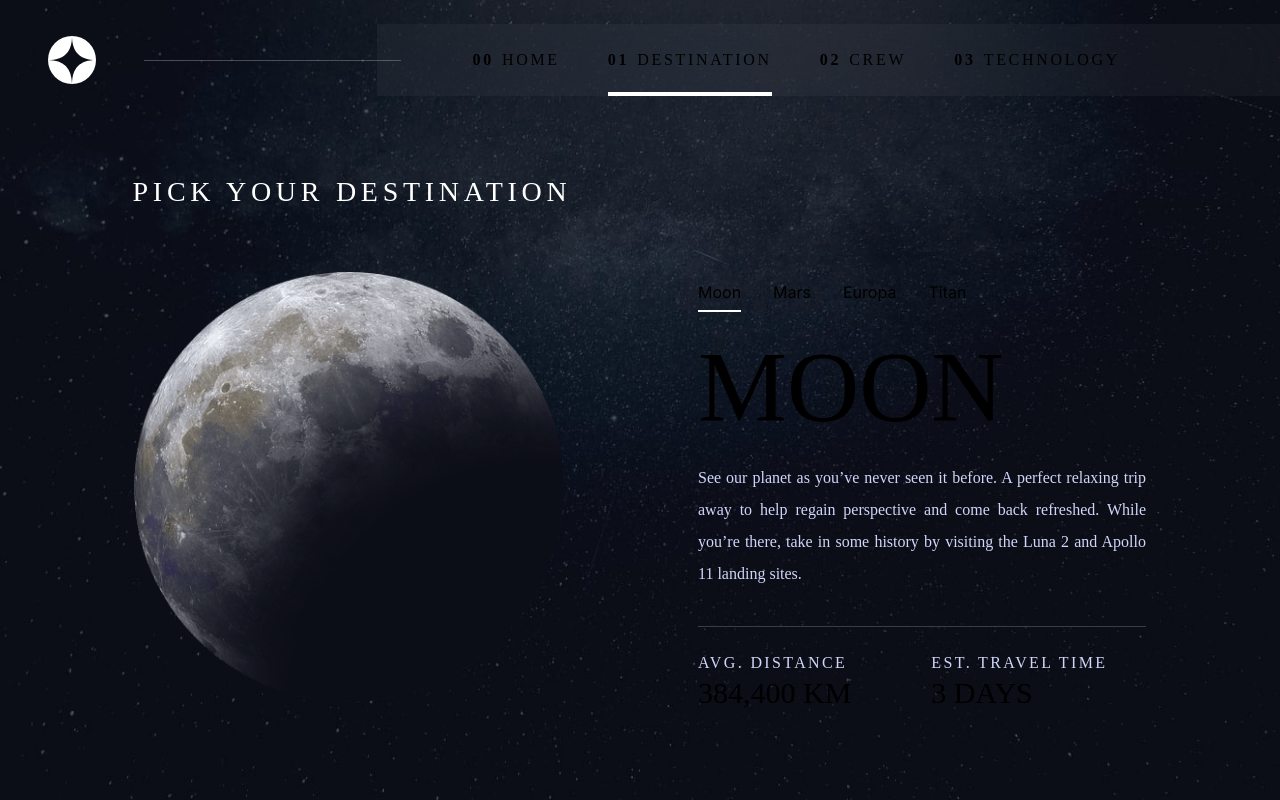
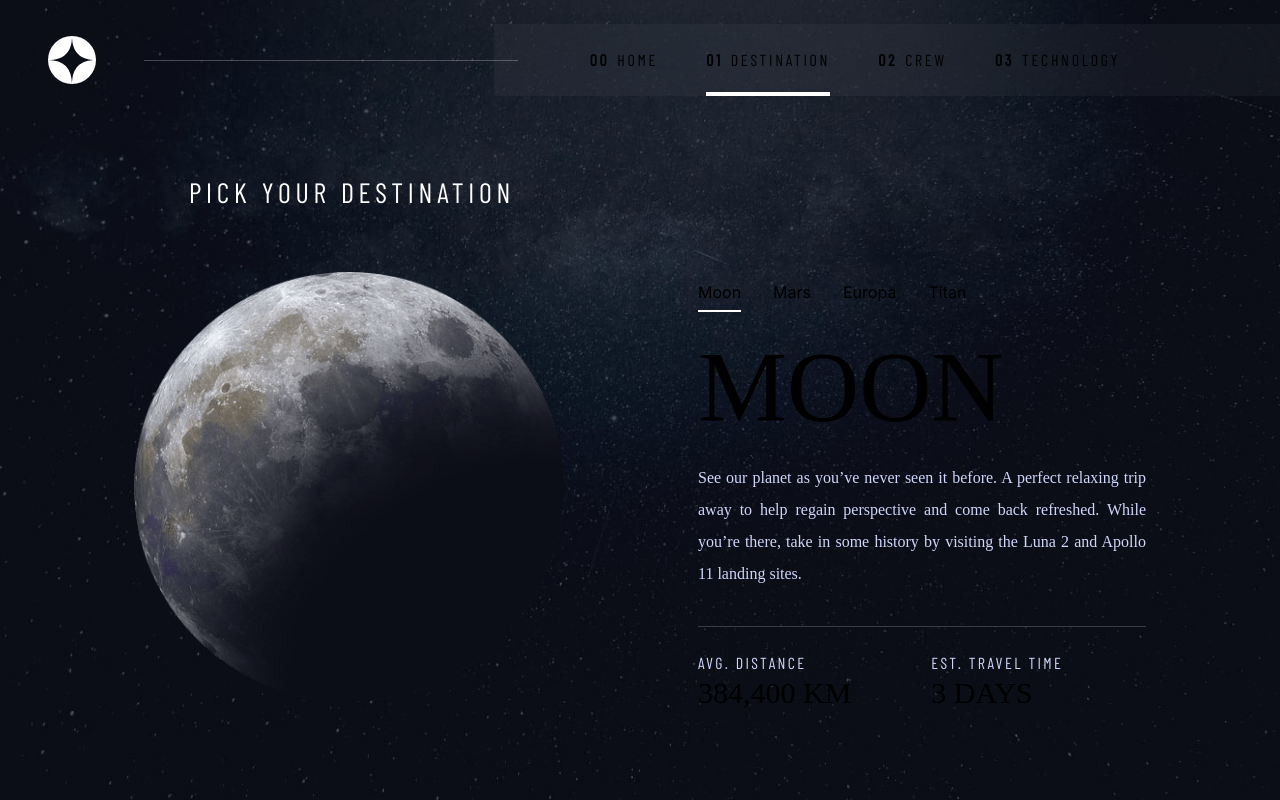
Before and after one commit to quoctienkt/quoctienkt, a Next.js app: page /test/previews/space-tourism-layout/destination in a window 1280 px wide. Built offline with nearby package versions, Linux system fonts and the light colour scheme.

Commit message:
enhancement/space-tourism-layout-responsive

```diff
--- a/src/app/previews/space-tourism-layout/Navbar.module.css
+++ b/src/app/previews/space-tourism-layout/Navbar.module.css
@@ -1,5 +1,5 @@
 .navbar {
-  @apply basis-24 flex-none z-10;
+  @apply basis-24 flex-none z-20;
   @apply flex flex-row w-full justify-between pt-6 items-center;
 
   .appLogo {
@@ -18,7 +18,7 @@
     position: relative;
 
     &::after {
-      content: '';
+      content: "";
       position: absolute;
       display: block;
       left: 0;
@@ -58,7 +58,7 @@
     }
   }
 
-  /* responsive */
+  /* responsive tablet */
   @apply max-lg:pt-0;
 
   .line {
@@ -70,8 +70,38 @@
 
     & > li {
       .navItemMarker {
-        @apply max-lg:hidden;
+        @apply sm:max-lg:hidden;
       }
     }
   }
+
+  /* responsive mobile */
+  .hamburger {
+    @apply hidden;
+    @apply max-sm:flex w-36 h-full cursor-pointer justify-center items-center;
+
+    img {
+      @apply w-12 p-2 hover:bg-slate-500 rounded-sm;
+    }
+  }
+  .navbarToggleClose {
+    @apply hidden;
+    @apply max-sm:flex w-36 h-full cursor-pointer justify-center items-center z-[61];
+  }
+  .backdrop {
+    @apply hidden;
+    @apply max-sm:block max-sm:fixed max-sm:left-0 max-sm:right-0 max-sm:top-0 max-sm:bottom-0 z-40;
+  }
+  .navLinks {
+    @apply max-sm:hidden;
+    @apply max-sm:fixed max-sm:right-0 max-sm:top-0 max-sm:bottom-0 max-sm:w-[250px] max-sm:z-[60] max-sm:gap-8;
+    @apply max-sm:h-screen max-sm:flex-col max-sm:pt-32;
+    &.navbarOpen {
+      @apply max-sm:flex;
+    }
+
+    & > li {
+      @apply max-sm:pb-2;
+    }
+  }
 }
--- a/src/app/previews/space-tourism-layout/Navbar.tsx
+++ b/src/app/previews/space-tourism-layout/Navbar.tsx
@@ -1,15 +1,26 @@
-"use client"
+"use client";
 
 import { AppImage } from "@/components/core_components/image/Image";
 import styles from "./Navbar.module.css";
 import Link from "next/link";
-import { useAtom } from 'jotai'
+import { useAtom } from "jotai";
 import { navItemActiveAtom } from "./SpaceTourismLayout";
-import { toggle } from "@/utils/toggle";
+import { classes, toggle } from "@/utils/toggle";
+import { useState } from "react";
 
 const appPrefix = "/previews/space-tourism-layout";
+
 export function Navbar() {
-  const [navItemActive, setNavItemActive] = useAtom(navItemActiveAtom) ;
+  const [navItemActive, setNavItemActive] = useAtom(navItemActiveAtom);
+  const [navbarOpen, setNavbarOpen] = useState<boolean>(false);
+  const handleHamburgerClicked = (): void => {
+    setNavbarOpen(true);
+  };
+
+  const closeNavbarToggle = (): void => {
+    setNavbarOpen(false);
+  };
+
   return (
     <>
       <nav className={styles.navbar}>
@@ -24,13 +35,59 @@ export function Navbar() {
 
         <div className={styles.line}></div>
 
-        <ol className={styles.navLinks}>
-          <li className={toggle(navItemActive === "home", styles.navLinkActive)}>
+        {!navbarOpen && (
+          <div
+            className={styles.hamburger}
+            onClick={() => handleHamburgerClicked()}
+          >
+            <AppImage
+              alt="Icon hamburger"
+              src="/previews/space-tourism-layout/assets/shared/icon-hamburger.svg"
+              width={24}
+              height={22}
+            ></AppImage>
+          </div>
+        )}
+        {navbarOpen && (
+          <>
+            <div
+              className={styles.navbarToggleClose}
+              onClick={() => closeNavbarToggle()}
+            >
+              <AppImage
+                alt="Icon close"
+                src="/previews/space-tourism-layout/assets/shared/icon-close.svg"
+                width={24}
+                height={22}
+              ></AppImage>
+            </div>
+            <div
+              className={styles.backdrop}
+              onClick={() => closeNavbarToggle()}
+            ></div>
+          </>
+        )}
+        <ol
+          className={classes(
+            styles.navLinks,
+            toggle(navbarOpen, styles.navbarOpen)
+          )}
+        >
+          <li
+            className={toggle(navItemActive === "home", styles.navLinkActive)}
+            onClick={() => closeNavbarToggle()}
+          >
             <Link href={`${appPrefix}`}>
               <span className={styles.navItemMarker}></span>Home
             </Link>
           </li>
-          <li className={toggle(navItemActive === "destination", styles.navLinkActive)}>
+          <li
+            className={toggle(
+              navItemActive === "destination",
+              styles.navLinkActive
+            )}
+            onClick={() => closeNavbarToggle()}
+          >
             <Link href={`${appPrefix}/destination`}>
               <span className={styles.navItemMarker}></span>Destination
             </Link>
--- a/src/app/previews/space-tourism-layout/SpaceTourismLayout.module.css
+++ b/src/app/previews/space-tourism-layout/SpaceTourismLayout.module.css
@@ -1,3 +1,5 @@
+@import url('https://fonts.googleapis.com/css?family=Barlow Condensed');
+
 .wrapper {
   @apply w-full h-full relative flex flex-col overflow-auto;
 }
```
